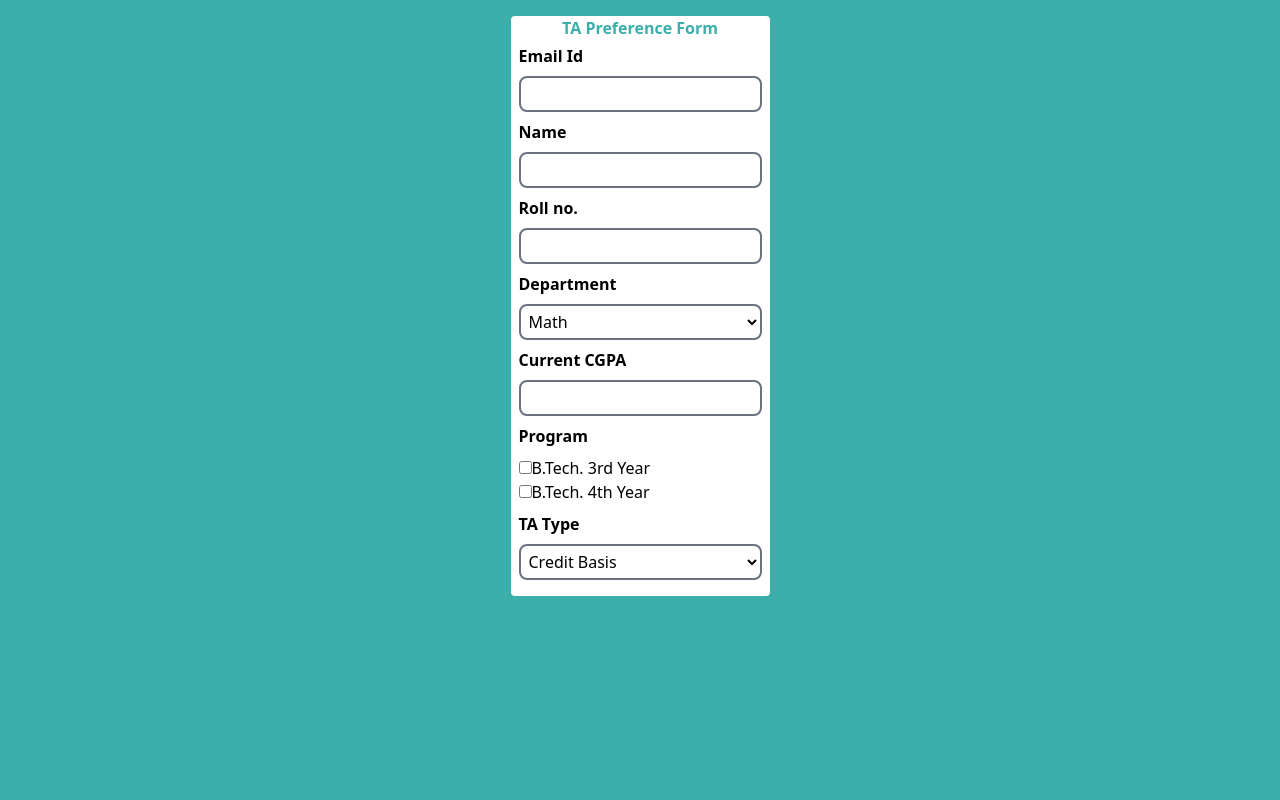
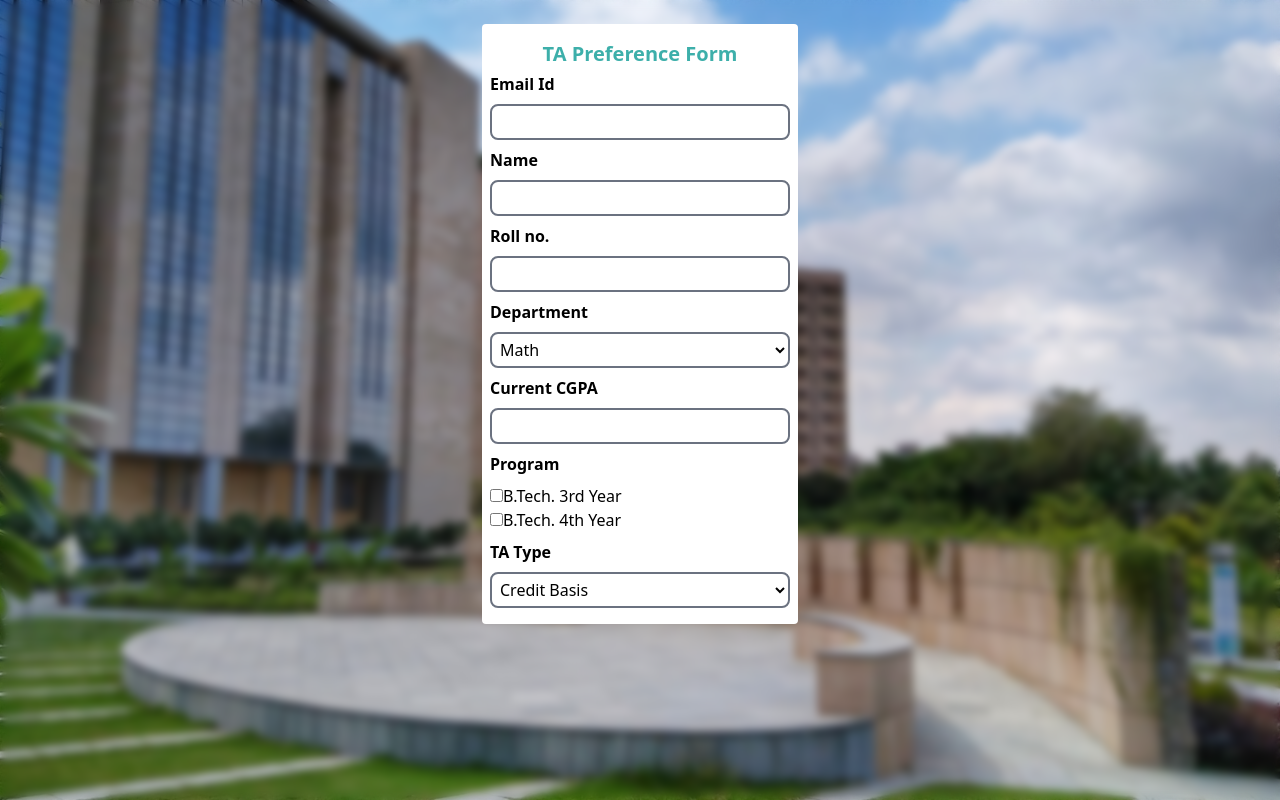
Before and after one commit to Nik-git1/TA-Allocation, a React (Vite) app: page /TaForm in a window 1280 px wide. Built offline with nearby package versions, Linux system fonts and the light colour scheme.

Commit message:
Routing fixed

```diff
--- a/src/Components/AdminAllocate.jsx
+++ b/src/Components/AdminAllocate.jsx
@@ -26,7 +26,7 @@ const Department = () => {
   // Function to update selected course and route to the course page
   const allocateCourse = (courseName) => {
     updateSelectedCourse(courseName);
-    navigateTo(`/course/${courseName}`);
+    navigateTo(`/admin/course/${courseName}`);
   };
 
   const renderHeaderRow = () => {
--- a/src/Components/AdminNavbar.jsx
+++ b/src/Components/AdminNavbar.jsx
@@ -19,12 +19,12 @@ const AdminNav = () => {
     }
   };
   const location = useLocation();
-
-  const isCourseRoute = location.pathname === '/course';
-  const placeholderText = location.pathname === '/course' ? 'Search Course':'Search Student..';
-  const isAllocate = location.pathname === '/allocate';
-  const isDashboard = location.pathname === '/dashboard';
-  const isLogs = location.pathname === '/log';
+  console.log(location.pathname)
+  const isCourseRoute = location.pathname === '/admin/course';
+  const placeholderText = location.pathname === '/admin/course' ? 'Search Course...':'Search Student..';
+  const isAllocate = location.pathname === '/admin/allocate';
+  const isDashboard = location.pathname === '/admin/dashboard';
+  const isLogs = location.pathname === '/admin/log';
 
   const [title,setTitle] = useState('Eligible Students of Monsoon 2023');
   const [buttontext, setButtonText] = useState('Student');
@@ -53,7 +53,7 @@ const AdminNav = () => {
   }, [isAllocate,isCourseRoute]);
 
   const renderSearchBarAndUploadButton = () => {
-    if (isAllocate || isDashboard || location.pathname.startsWith('/course/') || isLogs) {
+    if (isAllocate || isDashboard  || isLogs) {
       return null;
     } else {
       return (
--- a/src/Pages/AdminPage.jsx
+++ b/src/Pages/AdminPage.jsx
@@ -21,7 +21,7 @@ const AdminPage = () => {
           <Routes>
             <Route element={<AdminStudent />} path="/" />
             <Route element={<AdminCourse />} path="/course" />
-            <Route element={<Department />} path="/admin/allocate" />
+            <Route element={<Department />} path="/allocate" />
             <Route element={<DashboardCardList />} path="/dashboard" />
             <Route element={<CoursePage />} path="/course/:courseName" />
             <Route element={<AdminLog />} path="/log" />
--- a/src/Pages/Form.jsx
+++ b/src/Pages/Form.jsx
@@ -1,11 +1,13 @@
-import React, { useState } from "react";
+import React, { useState,useContext } from "react";
+import CourseContext from '../context/CourseContext';
 
 const Form = () => {
   const [program, setProgram] = useState({
    btech_3rd: false,
    btech_4th: false,
   });
-
+  const { course, setCourse } = useContext(CourseContext);
+  console.log(course);
   const handleProgramChange = (e) => {
     const { name, checked } = e.target;
 
@@ -29,10 +31,27 @@ const Form = () => {
   };
 
   return (
-    <div className="bg-[#3dafaa] h-screen flex flex-col items-center">
-      <div className="bg-white rounded mt-4 flex flex-col items-center">
-        <h2 className="font-bold text-[#3dafaa]">TA Preference Form</h2>
-        <form className="mb-2 mx-2">
+    <div className="h-screen flex flex-col items-center">
+      {/* <img
+        src="./images/iiitdrndblock2.jpeg"
+        className="h-full w-auto object-contain filter blur-sm absolute inset-0"
+        alt="Sample image"
+      /> */}
+      <style>
+        {`
+          body {
+            background-image: url(${"./images/iiitdrndblock2.jpeg"});
+            background-size: cover;
+            background-position: center;
+            background-repeat:no-repeat;
+            background-attachment: fixed;
+            backdrop-filter: blur(4px);
+          }
+        `}
+      </style>
+      <div className="bg-white rounded mt-6 flex flex-col items-center z-10 overflow-auto max-h-screen">
+        <h2 className="font-bold text-[#3dafaa] text-xl mx-6 mt-4 sticky top-0">TA Preference Form</h2>
+        <form className="mb-2 mx-2 w-[300px] overflow-auto max-h-screen">
           <div className="flex flex-col text-black py-1">
             <label className="font-bold">Email Id</label>
             <input
--- a/src/Pages/LoginPage.jsx
+++ b/src/Pages/LoginPage.jsx
@@ -103,7 +103,7 @@ const LoginPage = () => {
             />
           </div>
           <div className="flex justify-between text-gray-600 py-2">
-            <p>Forgot Password</p>
+            <p>Forgot Password?</p>
           </div>
           <button
             type="submit"
```
